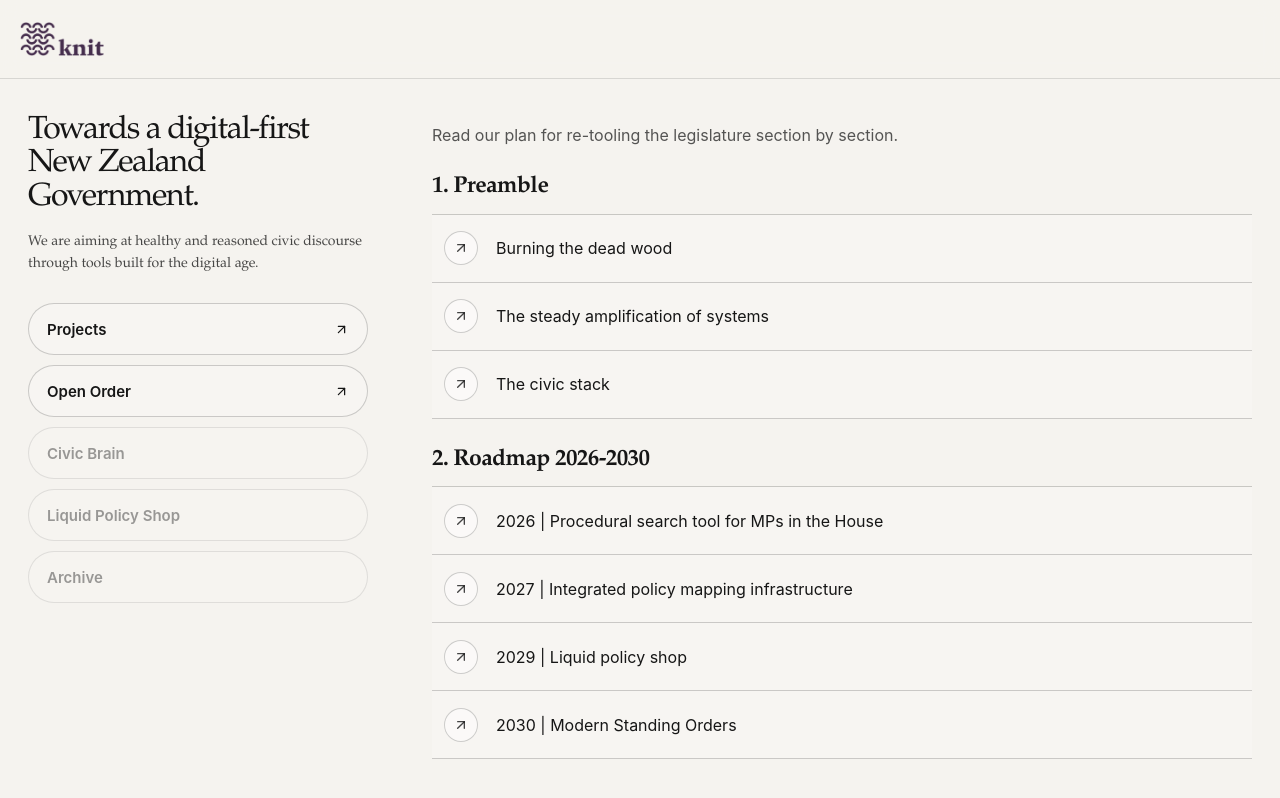
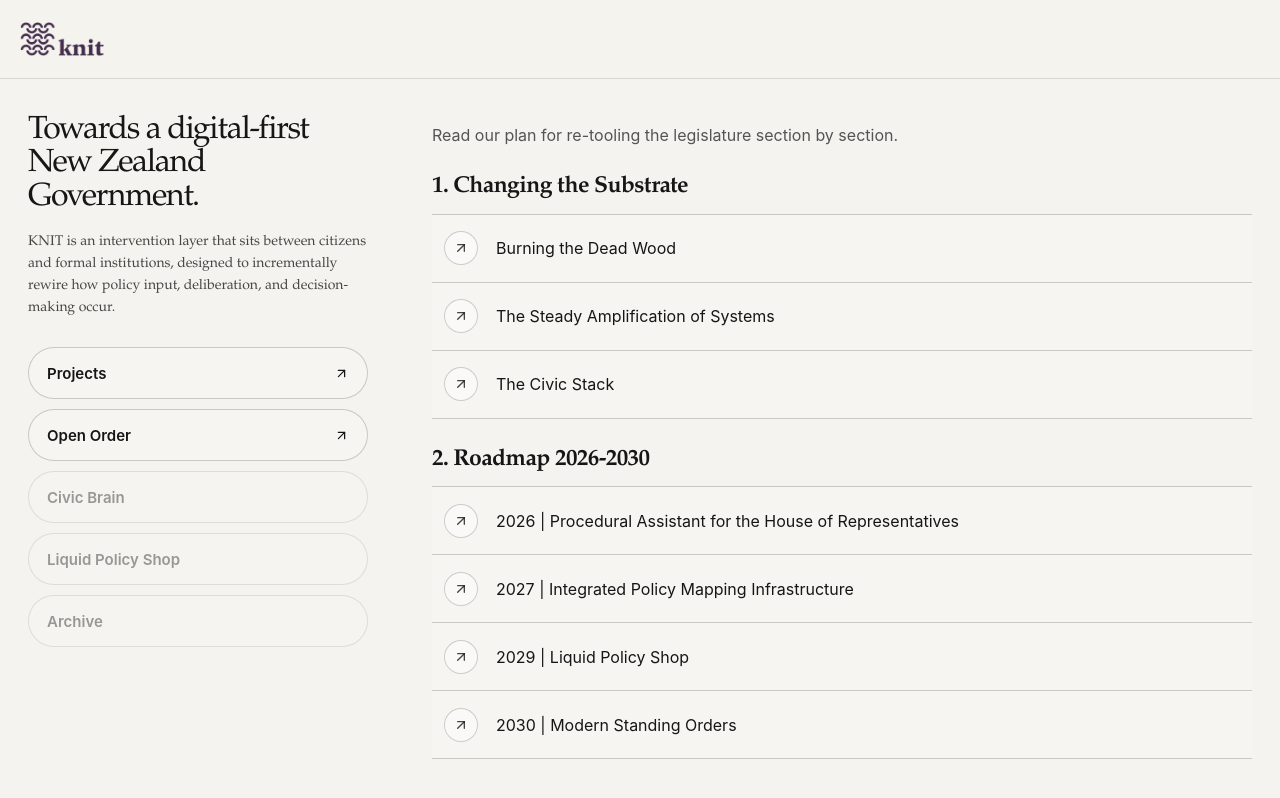
Before and after one commit to KNIT-NZ/knit, a Next.js app: page / in a window 1280 px wide. Shown: the top 798 px of the page. Built offline with nearby package versions, Linux system fonts and the light colour scheme.

Commit message:
essay amendments

```diff
--- a/app/page.tsx
+++ b/app/page.tsx
@@ -50,8 +50,7 @@ export default function HomePage() {
               Towards a digital-first New Zealand Government.
             </h1>
             <p className="homeIntro">
-              We are aiming at healthy and reasoned civic discourse through
-              tools built for the digital age.
+              KNIT is an intervention layer that sits between citizens and formal institutions, designed to incrementally rewire how policy input, deliberation, and decision-making occur.
             </p>
           </div>
 
--- a/content/manifest.ts
+++ b/content/manifest.ts
@@ -3,40 +3,40 @@ import { ManifestItem } from "@/lib/types";
 export const manifest: ManifestItem[] = [
   {
     slug: "burning-the-dead-wood",
-    title: "Burning the dead wood",
-    part: "Preamble",
+    title: "Burning the Dead Wood",
+    part: "Changing the Substrate",
     order: 1,
   },
   {
     slug: "the-steady-amplification-of-systems",
-    title: "The steady amplification of systems",
-    part: "Preamble",
+    title: "The Steady Amplification of Systems",
+    part: "Changing the Substrate",
     order: 2,
   },
   {
     slug: "the-civic-stack",
-    title: "The civic stack",
-    part: "Preamble",
+    title: "The Civic Stack",
+    part: "Changing the Substrate",
     order: 3,
 
   },
   {
     slug: "open-order",
-    title: "2026 | Procedural search tool for MPs in the House",
+    title: "2026 | Procedural Assistant for the House of Representatives",
     part: "Roadmap 2026-2030",
     order: 4,
 
   },
   {
     slug: "civic-brain",
-    title: "2027 | Integrated policy mapping infrastructure",
+    title: "2027 | Integrated Policy Mapping Infrastructure",
     part: "Roadmap 2026-2030",
     order: 5,
 
   },
    {
     slug: "liquid-policy-shop",
-    title: "2029 | Liquid policy shop",
+    title: "2029 | Liquid Policy Shop",
     part: "Roadmap 2026-2030",
     order: 6,
 
--- a/content/sections/modern-standing-orders.mdx
+++ b/content/sections/modern-standing-orders.mdx
@@ -1,8 +1,8 @@
 Every new Parliament reviews its Standing Orders under the leadership of the Speaker. These rules prevail for the following Parliament and often reflect the Speaker’s imprint and become part of their legacy. Standing Orders govern how Parliament operates, from debates and select committees to legislative process and ceremonial practice.
 
-We will advocate for the 2032 Standing Orders to facilitate collaborative, transparent, and evidence-based lawmaking in a digital-first environment. The right targeted changes here can cascade into unprecedented innovation in how Parliament conducts its affairs, who can participate, and the pace of change.
+We will provide targeted advice on how the 2032 Standing Orders could facilitate collaborative, transparent, and evidence-based lawmaking in a digital-first environment. The right targeted changes here can cascade into unprecedented innovation in how Parliament conducts its affairs, who can participate, and the pace of change.
 
-We will propose subtle but powerful amendments:
+We will propose subtle but powerful amendments that could include:
 
 - recognising verifiable digital credentials for public submissions and expert testimony;
 
@@ -14,4 +14,4 @@ We will propose subtle but powerful amendments:
 
 - authorising experimental civic tech pilots at the Speaker’s discretion.
 
-These changes are modest but catalytic, seeding a culture of openness, responsiveness, and technological maturity within the heart of Parliament that could prime the institution for the adoption of truly cutting-edge tools.
+These changes would be modest but catalytic, seeding a culture of openness, responsiveness, and technological maturity within the heart of Parliament that could prime the institution for the adoption of truly cutting-edge tools over the next decade.
--- a/content/sections/the-civic-stack.mdx
+++ b/content/sections/the-civic-stack.mdx
@@ -10,4 +10,4 @@ By rapidly enabling the New Zealand Government to become a true digital-first sy
 
 - Empower Ministers with new models of advice and information flow.
 
-Legitimacy is a lagging indicator. This discussion paper outlines a plausible pathway to this future in the medium term with or without formal political adoption. ▍
+Legitimacy is a lagging indicator. We are building a rapid experimental pathway towards this future that is independent of formal political adoption. ▍
--- a/content/sections/the-steady-amplification-of-systems.mdx
+++ b/content/sections/the-steady-amplification-of-systems.mdx
@@ -2,6 +2,6 @@ Profound changes to reality are rarely planned. Complex systems respond in novel
 
 Conversely, dysfunctional systems do not become so by design, but by myriad innocuous decisions that build into an idol ripe for reflexive defense and justification.
 
-Technologies presently within reach can unravel some of the managerial bloat and empower the innovators. Dry operational changes can also begin a cascade of radical transparency that spills out to the public.
+Social contracts are fractured. The formidable challenges before us require diverse voices, the devolution of decision-making, and honest, reflective leadership. But saying a thing does not make it so, and while it is clear that many movements, thought leaders, and victims of the status quo are hungry for change, they cannot articulate a specific, scalable, and apolitical plan to catalyse it.
 
-Social contracts are fractured. The formidable challenges before us require diverse voices, the devolution of decision-making, and honest, reflective leadership. But saying a thing does not make it so, and while it is clear that many movements, thought leaders, and victims of the status quo are hungry for change, they cannot articulate a specific, scalable, and apolitical plan to catalyse it.
+Technologies presently within reach can unravel significant deficiences with modern democracy. Dry operational changes can also begin a cascade of radical transparency that spills out to the public.
```
Also changed, not shown: content/sections/burning-the-dead-wood.mdx (+3 -20 lines), content/sections/civic-brain.mdx (+5 -5 lines), content/sections/liquid-policy-shop.mdx (+4 -4 lines), content/sections/open-order.mdx (+4 -3 lines), content/sections/template-footnote.mdx (added, +14 -0 lines).
